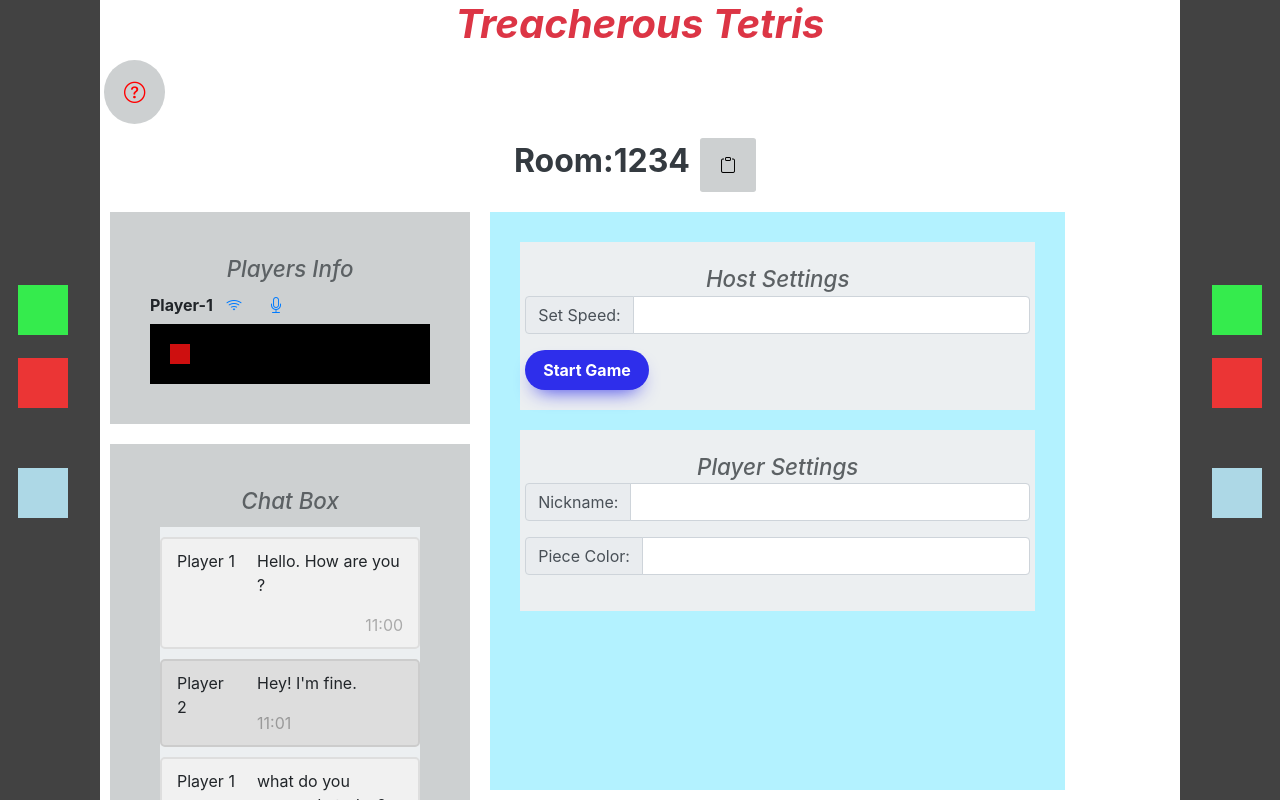
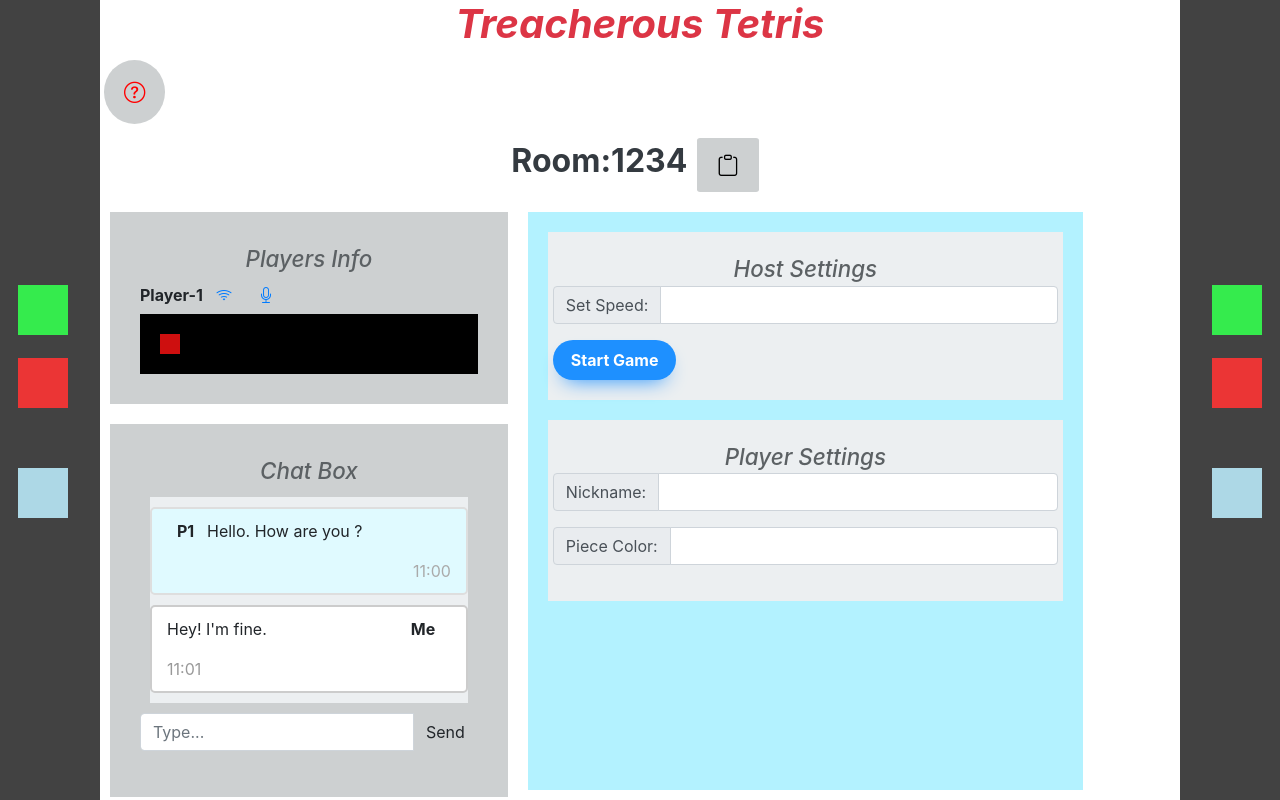
Before and after one commit to ducklin5/TTetris, a React (Create React App) app in the folder code/client/: page /room/1 in a window 1280 px wide. Built offline with nearby package versions, Linux system fonts and the light colour scheme; no server answers.

Commit message:
cleaned up chat box code and added more parts

```diff
--- a/code/client/src/components/roompage/chatboxComponent.css
+++ b/code/client/src/components/roompage/chatboxComponent.css
@@ -21,7 +21,7 @@
 }
 
 .settings-content {
-    padding: 20px;
+    padding: 1px;
     display: flex;
     flex-direction: column;
 }
@@ -32,11 +32,24 @@
     color: #5c6164;
 }
 
+.send-box{
+  justify-content: center;
+  align-items: center;
+  display:flex;
+  flex-direction: row;
+}
+
+.send-button{
+  background-color:dodgerblue;
+  color:white;
+  font-weight:bold;
+}
+
 /* Reference for chat box: https://www.w3schools.com/howto/howto_css_chat.asp */
 /* Chat containers */
 .container {
   border: 2px solid #dedede;
-  background-color: #f1f1f1;
+  background-color: rgb(224, 250, 255);
   border-radius: 5px;
   padding: 10px;
   margin: 10px 0;
@@ -45,7 +58,7 @@
 /* Darker chat container */
 .darker {
   border-color: #ccc;
-  background-color: #ddd;
+  background-color: white;
 }
 
 /* Clear floats */
@@ -56,20 +69,24 @@
 }
 
 /* Style images */
-.container-name{
+.container-name-left{
   float: left;
-  max-width: 60px;
+  max-width: 30px;
   width: 100%;
-  margin-right: 20px;
+  margin-left: 10px;
+  font-weight: bold;
   border-radius: 50%;
 }
 
-/* Style the right image */
-.container img.right {
+.container-name-right{
   float: right;
-  margin-left: 20px;
-  margin-right:0;
+  max-width: 30px;
+  width: 100%;
+  margin-right: 10px;
+  font-weight: bold;
+  border-radius: 50%;
 }
+
 
 /* Style time text */
 .time-right {
--- a/code/client/src/components/roompage/chatboxComponent.jsx
+++ b/code/client/src/components/roompage/chatboxComponent.jsx
@@ -6,27 +6,26 @@ const ChatboxComponent = (props) => {
             <span className="chat-title font-italic text-center">Chat Box</span>
             <div className="settings-vertical">
                 <div className="container">
-                    <p className="container-name">Player 1</p>
+                    <span className="container-name-left">P1</span>
                     <p>Hello. How are you ?</p>
                     <span className="time-right">11:00</span>
                 </div>
                 <div className="container darker">
-                    <p className="container-name">Player 2</p>
+                    <span className="container-name-right">Me</span>
                     <p>Hey! I'm fine.</p>
                     <span className="time-left">11:01</span>
                 </div>
-                <div className="container">
-                    <p className="container-name">Player 1</p>
-                    <p>what do you wanna do today?</p>
-                    <span className="time-right">11:02</span>
-                </div>
-                <div className="container darker">
-                    <p className="container-name">Player 2</p>
-                    <p>Play soccer</p>
-                    <span className="time-left">11:05</span>
+            </div>
+            <div className='send-box'>
+                <div class="input-group mb-3">
+                    <input type="text" class="form-control" placeholder="Type..." aria-label="Type" aria-describedby="basic-addon2"></input>
+                    <div class="input-group-append">
+                        <button class="btn send-button" type="button">Send</button>
+                    </div>
                 </div>
             </div>
         </div>
+
     );
 }
 
--- a/code/client/src/components/roompage/gameSettingsComponent.css
+++ b/code/client/src/components/roompage/gameSettingsComponent.css
@@ -36,9 +36,9 @@
 
 /* CSS */
 .button-34 {
-  background: #2e2eeb;
+  background: dodgerblue;
   border-radius: 999px;
-  box-shadow: #2e2eeb 0 10px 20px -10px;
+  box-shadow: dodgerblue 0 10px 20px -10px;
   box-sizing: border-box;
   color: #FFFFFF;
   cursor: pointer;
--- a/code/client/src/components/roompage/roompage.css
+++ b/code/client/src/components/roompage/roompage.css
@@ -76,7 +76,7 @@ html, body, #root {
 }
 
 .box-align {
-    padding: 20px;
+    padding: 10px;
     display: flex;
     flex-direction: column;
 }
--- a/code/client/src/components/roompage/roompage.jsx
+++ b/code/client/src/components/roompage/roompage.jsx
@@ -18,12 +18,12 @@ const RoomPage = (props) => {
     const {socket} = props;
     const roomID = useParams().roomID;
 
-    const copyRoomCode = () => {
-        var copyCode = document.getElementById("roomCode");
+    const copyRoomId = () => {
+        var copyCode = document.getElementById("roomId");
         copyCode.select();
         navigator.clipboard.writeText(copyCode.value);
 
-        alert("Copied Room Code: " + copyCode.value);
+        alert("Copied Room Id: " + copyCode.value);
     }
 
     const ShowComponent = () => {
@@ -53,8 +53,8 @@ const RoomPage = (props) => {
             </div>
             <div className="room-code">
                 <span class="h2 text-dark font-weight-bold text-center ">Room:</span>
-                <span type="text" value="room code" id="roomCode" className="h2 text-dark font-weight-bold text-center">1234</span>
-                <button onclick={copyRoomCode} className="copy-button"><i class="bi bi-clipboard"></i></button>
+                <span type="text" value="room id" id="roomId" className="h2 text-dark font-weight-bold text-center">1234</span>
+                <button onclick={copyRoomId} className="copy-button"><i class="bi bi-clipboard fa-lg"></i></button>
             </div>
 
             <div className="room-components">
```
